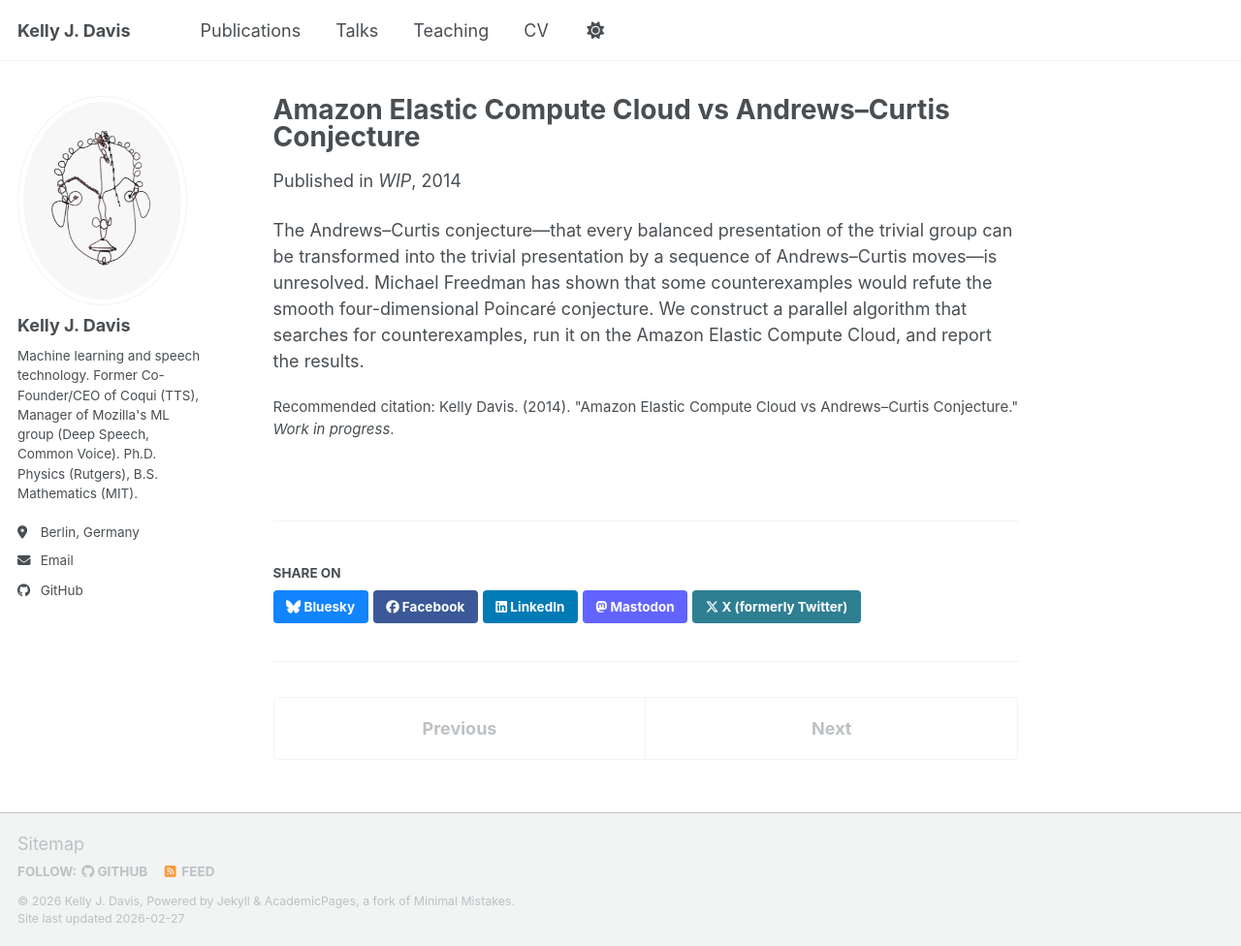
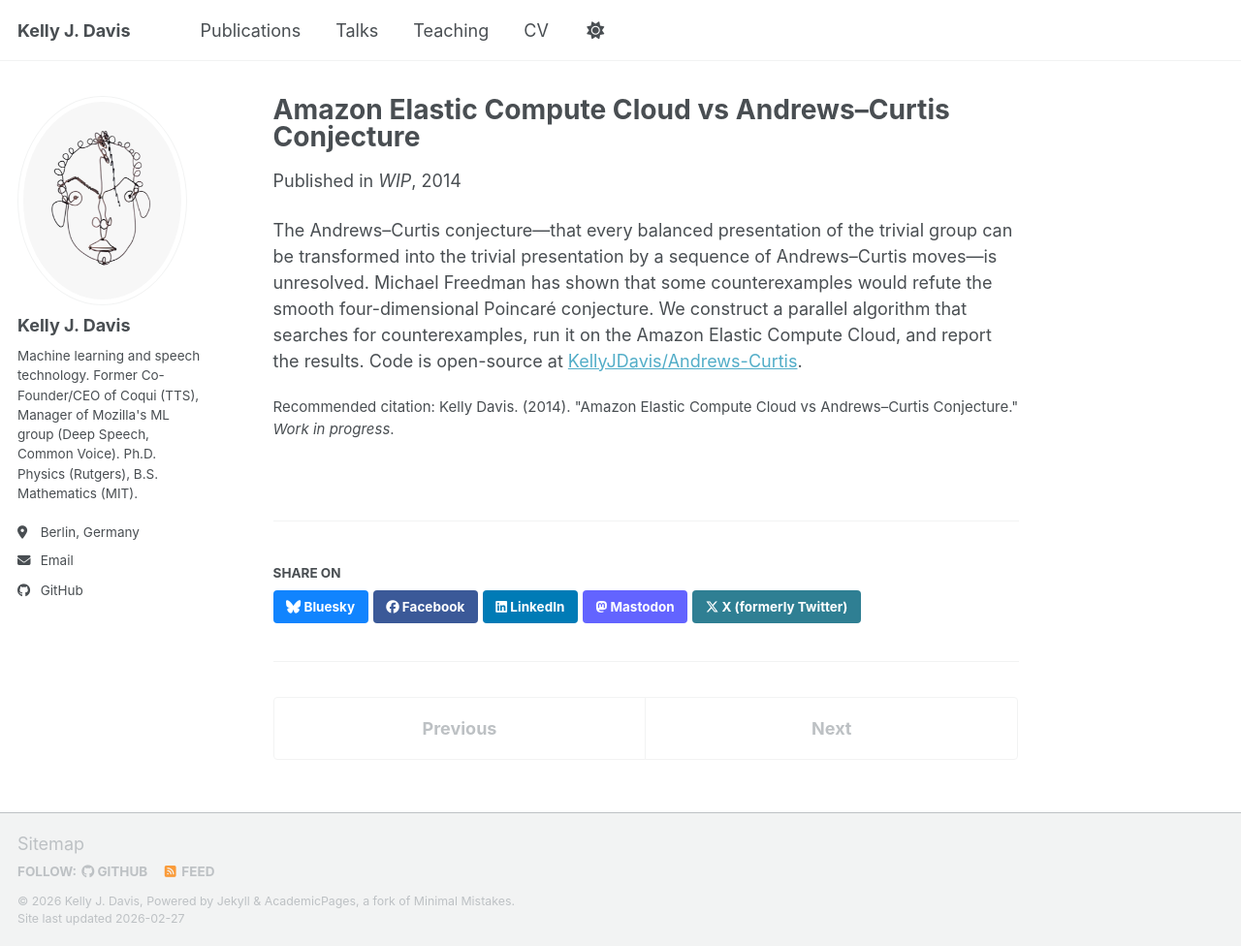
Before and after one commit to KellyJDavis/KellyJDavis.github.io, a Jekyll site: the page built from _publications/2014-andrews-curtis.md, in a window 1280 px wide and 976 px high. Shown: the whole window at 97% size. Built offline with Jekyll 4.4.1, drawn with Linux system fonts in a browser that asks for light colours; a script bundle is joined from its source files by our own code; library files that are not in the unit come from our copies.

Commit message:
Polished publications

```diff
--- a/_publications/2014-andrews-curtis.md
+++ b/_publications/2014-andrews-curtis.md
@@ -9,4 +9,4 @@
 citation: 'Kelly Davis. (2014). &quot;Amazon Elastic Compute Cloud vs Andrews–Curtis Conjecture.&quot; <i>Work in progress</i>.'
 ---
 
-The Andrews–Curtis conjecture—that every balanced presentation of the trivial group can be transformed into the trivial presentation by a sequence of Andrews–Curtis moves—is unresolved. Michael Freedman has shown that some counterexamples would refute the smooth four-dimensional Poincaré conjecture. We construct a parallel algorithm that searches for counterexamples, run it on the Amazon Elastic Compute Cloud, and report the results.
+The Andrews–Curtis conjecture—that every balanced presentation of the trivial group can be transformed into the trivial presentation by a sequence of Andrews–Curtis moves—is unresolved. Michael Freedman has shown that some counterexamples would refute the smooth four-dimensional Poincaré conjecture. We construct a parallel algorithm that searches for counterexamples, run it on the Amazon Elastic Compute Cloud, and report the results. Code is open-source at [KellyJDavis/Andrews-Curtis](https://github.com/KellyJDavis/Andrews-Curtis).
```
Also changed, not shown: _publications/2011-axiomatic-tqft.md (+1 -0 lines).
